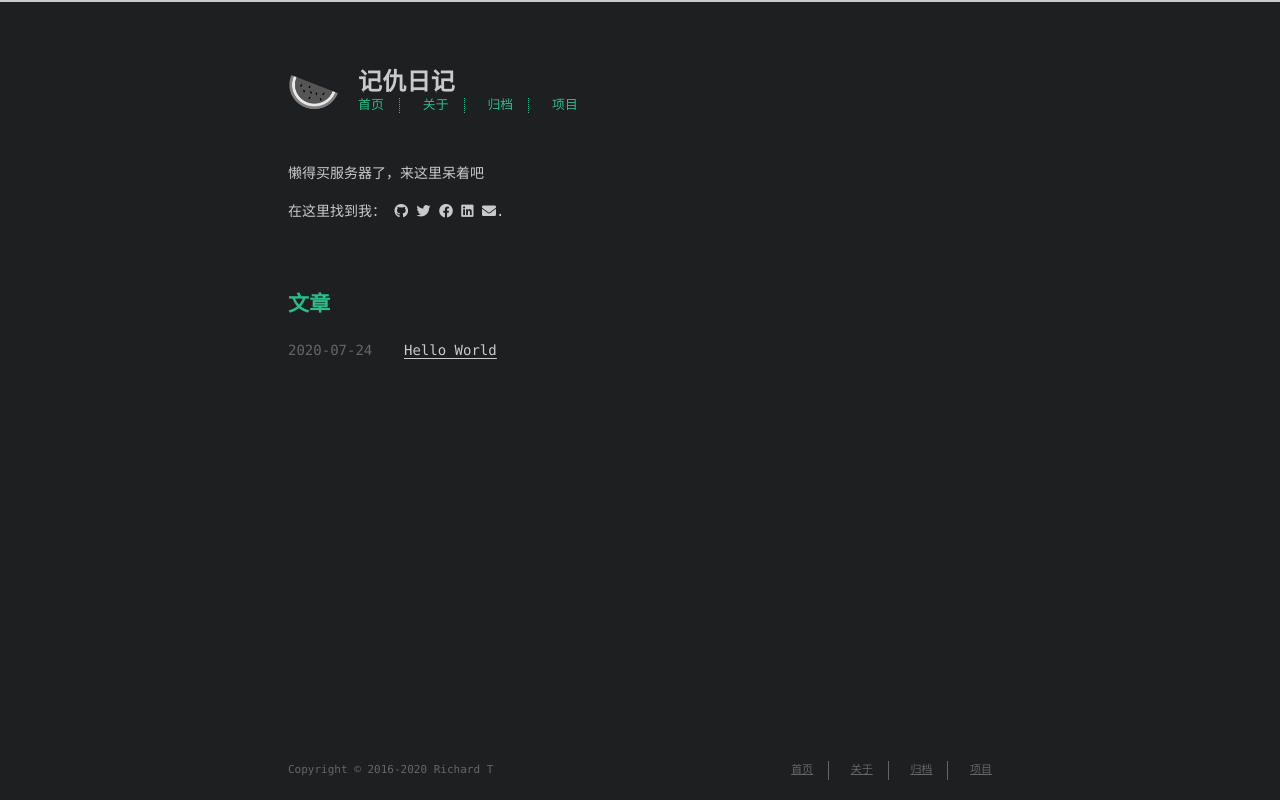
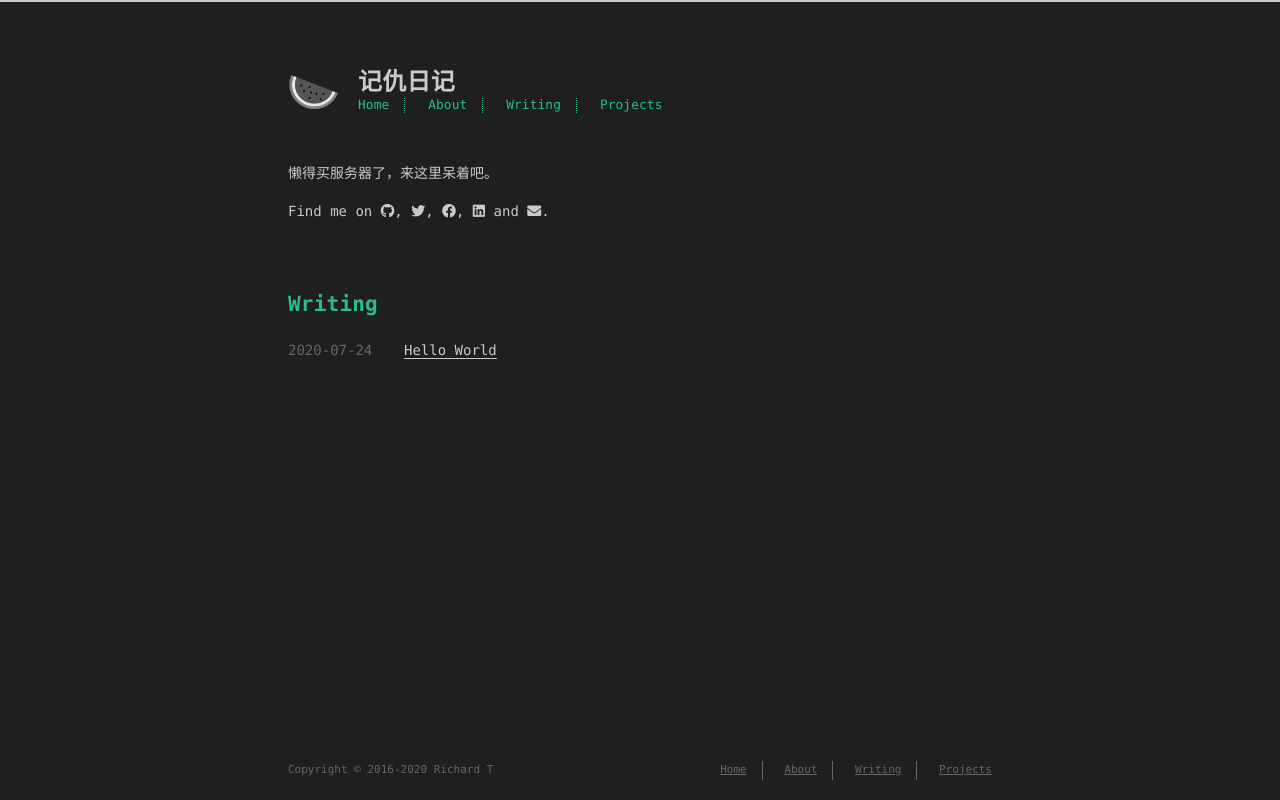
Before and after one commit to ReadChart/readchart.github.io, a plain HTML site: page index.html in a window 1280 px wide. Drawn offline with Linux system fonts and the light colour scheme; a web font is replaced by a local one.

Commit message:
Site updated: 2020-07-25 10:42:18

```diff
--- a/index.html
+++ b/index.html
@@ -1,18 +1,18 @@
 <!DOCTYPE html>
-<html lang=zh>
+<html lang=en>
 <head>
     <!-- so meta -->
     <meta charset="utf-8">
     <meta http-equiv="X-UA-Compatible" content="IE=edge">
     <meta name="HandheldFriendly" content="True">
     <meta name="viewport" content="width=device-width, initial-scale=1, maximum-scale=1" />
-    <meta name="description" content="懒得买服务器了，来这里呆着吧">
+    <meta name="description" content="懒得买服务器了，来这里呆着吧。">
 <meta property="og:type" content="website">
 <meta property="og:title" content="记仇日记">
 <meta property="og:url" content="https://bkdonions.github.io/index.html">
 <meta property="og:site_name" content="记仇日记">
-<meta property="og:description" content="懒得买服务器了，来这里呆着吧">
-<meta property="og:locale" content="zh_CN">
+<meta property="og:description" content="懒得买服务器了，来这里呆着吧。">
+<meta property="og:locale" content="en_US">
 <meta property="article:author" content="Richard T">
 <meta name="twitter:card" content="summary">
 
@@ -71,13 +71,13 @@
         <a href="#"><i class="fas fa-bars fa-2x"></i></a>
       </li>
 
-        <li><a href="/">首页</a></li>
+        <li><a href="/">Home</a></li>
 
-        <li><a href="/about/">关于</a></li>
+        <li><a href="/about/">About</a></li>
 
-        <li><a href="/archives/">归档</a></li>
+        <li><a href="/archives/">Writing</a></li>
 
-        <li><a href="http://github.com/bkdonions" target="_blank" rel="noopener">项目</a></li>
+        <li><a href="http://github.com/bkdonions" target="_blank" rel="noopener">Projects</a></li>
 
     </ul>
   </div>
@@ -86,12 +86,12 @@
 
         <section id="about">
 
-    <p>懒得买服务器了，来这里呆着吧</p>
+    <p>懒得买服务器了，来这里呆着吧。</p>
 
 
 
     <p>
-      在这里找到我：
+      Find me on
 
 
 
@@ -100,35 +100,35 @@
             <i class="fab fa-github"></i><!--
       ---></a><!--
     ---><!--
-    --->
+    --->,
 
 
 
-          <a class="icon" target="_blank" rel="noopener" href="/">
+          <a class="icon" target="_blank" rel="noopener" href="https://twitter.com/elonmusk">
             <i class="fab fa-twitter"></i><!--
       ---></a><!--
     ---><!--
-    --->
+    --->,
 
 
 
-          <a class="icon" target="_blank" rel="noopener" href="/">
+          <a class="icon" target="_blank" rel="noopener" href="https://i.imgur.com/ouirOYO.png">
             <i class="fab fa-facebook"></i><!--
       ---></a><!--
     ---><!--
-    --->
+    --->,
 
 
 
-          <a class="icon" target="_blank" rel="noopener" href="/">
+          <a class="icon" target="_blank" rel="noopener" href="https://i.imgur.com/wiR6lx0.png">
             <i class="fab fa-linkedin"></i><!--
       ---></a><!--
     ---><!--
-    --->
+    ---> and
 
 
 
-          <a class="icon" target="_blank" rel="noopener" href="zqdbyct@gmail.com">
+          <a class="icon" target="_blank" rel="noopener" href="mailto:zqdbyct@gmail.com">
             <i class="fas fa-envelope"></i><!--
       ---></a><!--
       ---><!--
@@ -140,7 +140,7 @@
 </section>
 
 <section id="writing">
-  <span class="h1"><a href="/archives">文章</a></span>
+  <span class="h1"><a href="/archives">Writing</a></span>
 
   <ul class="post-list">
 
@@ -187,13 +187,13 @@
     <nav>
       <ul>
 
-          <li><a href="/">首页</a></li>
+          <li><a href="/">Home</a></li>
 
-          <li><a href="/about/">关于</a></li>
+          <li><a href="/about/">About</a></li>
 
-          <li><a href="/archives/">归档</a></li>
+          <li><a href="/archives/">Writing</a></li>
 
-          <li><a href="http://github.com/bkdonions" target="_blank" rel="noopener">项目</a></li>
+          <li><a href="http://github.com/bkdonions" target="_blank" rel="noopener">Projects</a></li>
 
       </ul>
     </nav>
@@ -225,6 +225,15 @@
 
 <!-- Google Analytics -->
 
+    <script type="text/javascript">
+        (function(i,s,o,g,r,a,m) {i['GoogleAnalyticsObject']=r;i[r]=i[r]||function() {
+        (i[r].q=i[r].q||[]).push(arguments)},i[r].l=1*new Date();a=s.createElement(o),
+        m=s.getElementsByTagName(o)[0];a.async=1;a.src=g;m.parentNode.insertBefore(a,m)
+        })(window,document,'script','//www.google-analytics.com/analytics.js','ga');
+        ga('create', 'UA-173531821-1', 'auto');
+        ga('send', 'pageview');
+    </script>
+
 <!-- Baidu Analytics -->
 
 <!-- Disqus Comments -->
```
Also changed, not shown: 2020/07/25/hello-world/index.html (+33 -24 lines), archives/2020/07/index.html (+22 -13 lines), archives/2020/index.html (+22 -13 lines), archives/index.html (+22 -13 lines).
